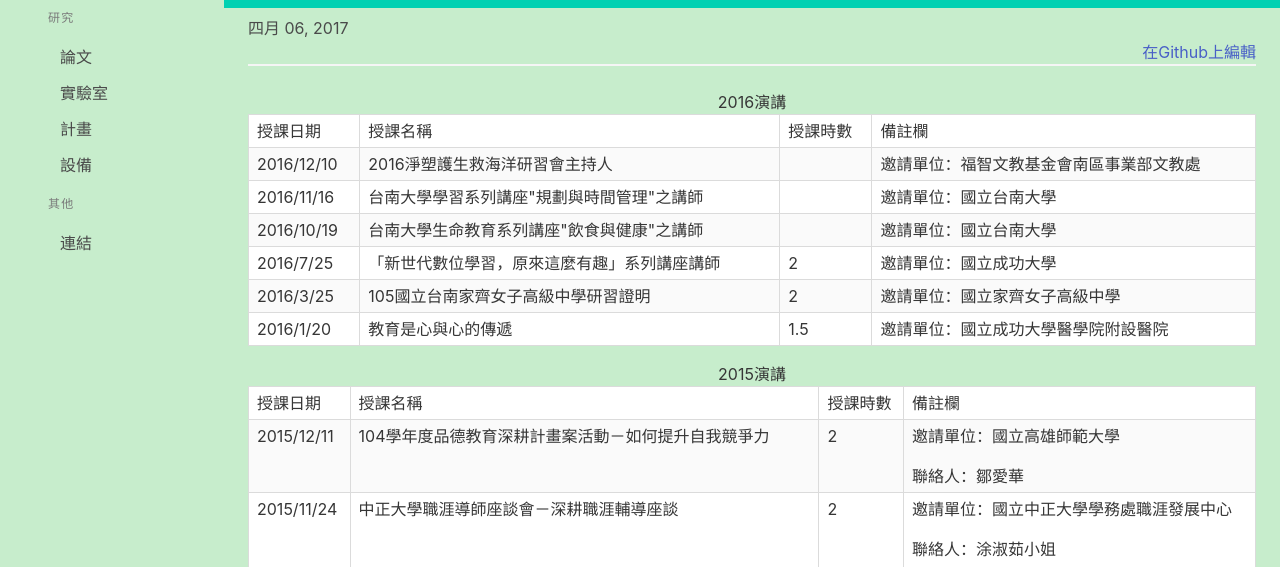
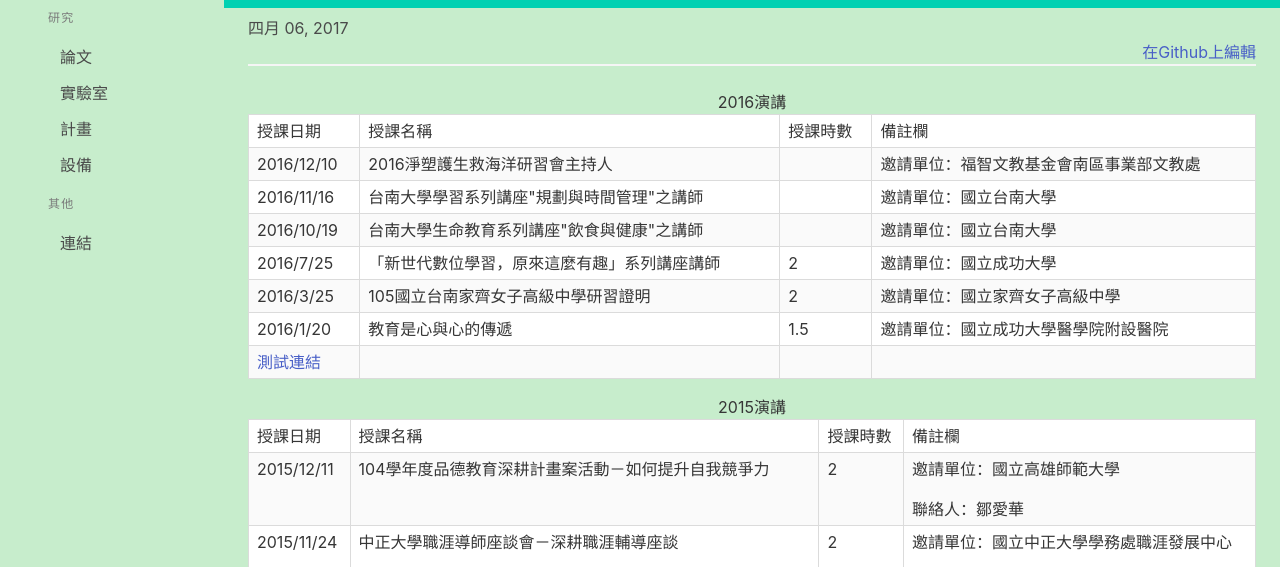
Before and after one commit to nmshaw000/nmshaw000.github.io, a plain HTML site: page personal/speech/index.html in a window 1280 px wide. Shown: the part 225-792 px from the top of the page. Drawn offline with nearby package versions, Linux system fonts and the light colour scheme.

Commit message:
Pushed by Travis CI

```diff
--- a/personal/speech/index.html
+++ b/personal/speech/index.html
@@ -166,6 +166,11 @@
 <td>1.5</td>
 <td>邀請單位：國立成功大學醫學院附設醫院</td>
 </tr>
+<tr><td><a class="reference external" href="https://nmshaw000.github.io/extra/image/Speech201501.jpg">測試連結</a></td>
+<td>&nbsp;</td>
+<td>&nbsp;</td>
+<td>&nbsp;</td>
+</tr>
 </tbody>
 </table>
 <table border="1" class="table is-bordered is-striped is-narrow docutils">
```
